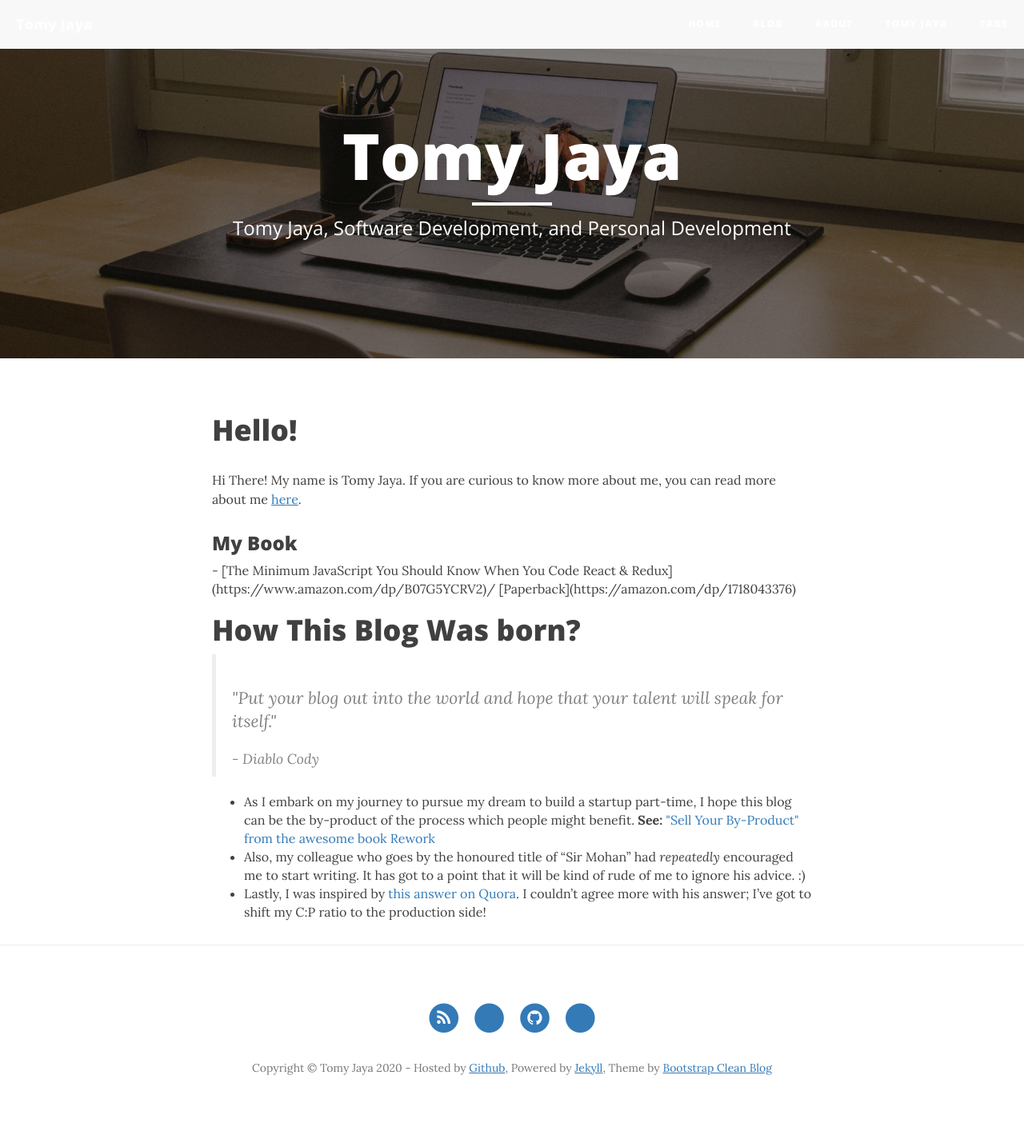
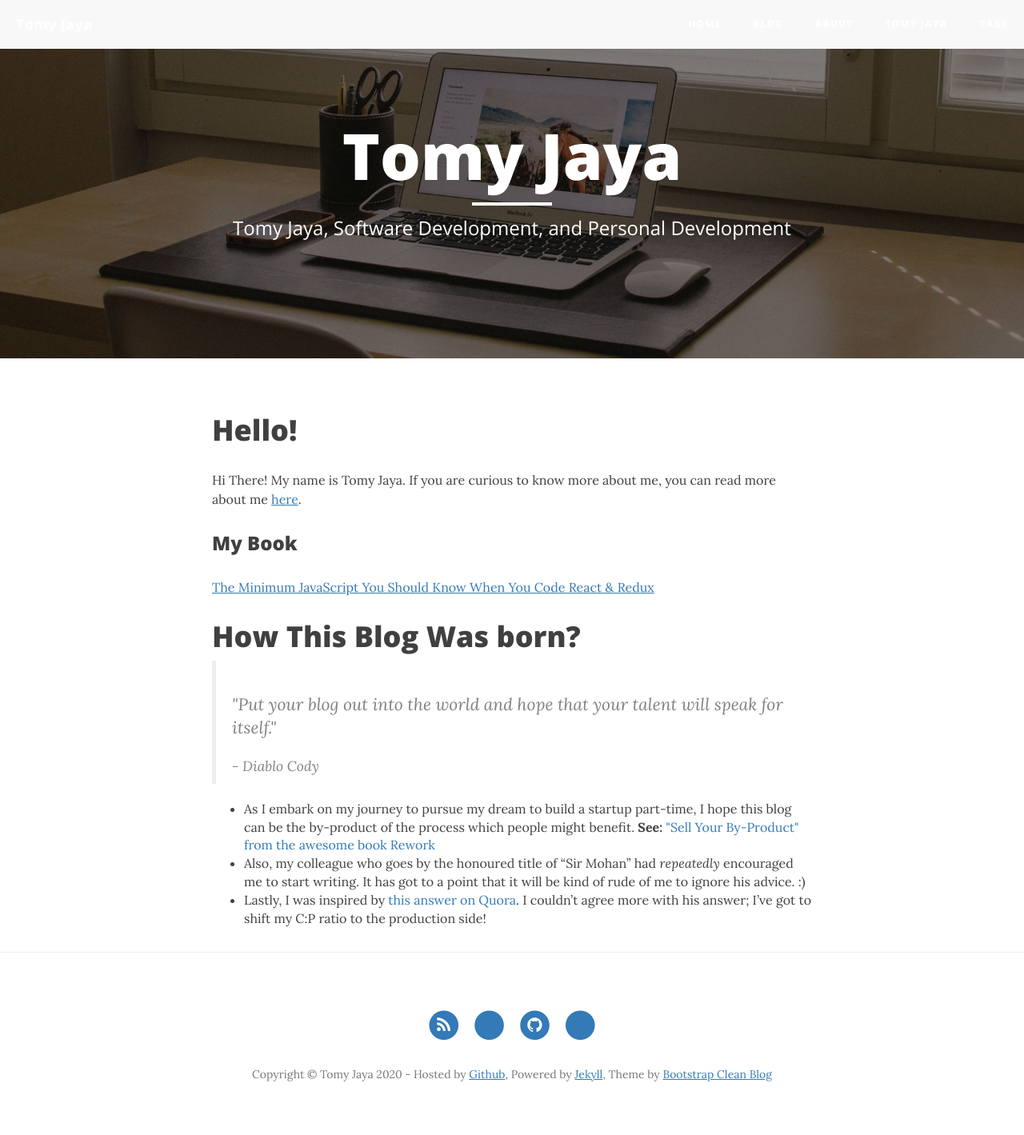
Before and after one commit to TomyJaya/tomyjaya.github.io, a Jekyll site: the page built from index.html, in a window 1280 px wide. Shown: the whole page at 80% size. Built offline with Jekyll 4.4.1, drawn with Linux system fonts in a browser that asks for light colours; nearby versions of some CDN libraries; comment, search, counter and statistics services are not loaded.

Commit message:
Fix link

```diff
--- a/about/index.html
+++ b/about/index.html
@@ -10,8 +10,9 @@ header-img: "img/about-bg.jpg"
 </p>
 
 <h3>My Book</h3>
-
-- [The Minimum JavaScript You Should Know When You Code React & Redux](https://www.amazon.com/dp/B07G5YCRV2)/ [Paperback](https://amazon.com/dp/1718043376)
+<p>
+	<a href="https://www.amazon.com/dp/B07G5YCRV2">The Minimum JavaScript You Should Know When You Code React & Redux</a>
+</p>
 
 <h3>My Personality</h3>
 <p>
--- a/index.html
+++ b/index.html
@@ -7,7 +7,10 @@ description: "Tomy Jaya, Software Development, and Personal Development"
 <p>Hi There! My name is Tomy Jaya. If you are curious to know more about me, you can read more about me <a href="/about">here</a>. </p>
 
 <h3>My Book</h3>
-- [The Minimum JavaScript You Should Know When You Code React & Redux](https://www.amazon.com/dp/B07G5YCRV2)/ [Paperback](https://amazon.com/dp/1718043376)
+
+<p>
+	<a href="https://www.amazon.com/dp/B07G5YCRV2">The Minimum JavaScript You Should Know When You Code React & Redux</a>
+</p>
 
 <h1>How This Blog Was born?</h1>
 <blockquote>
```
